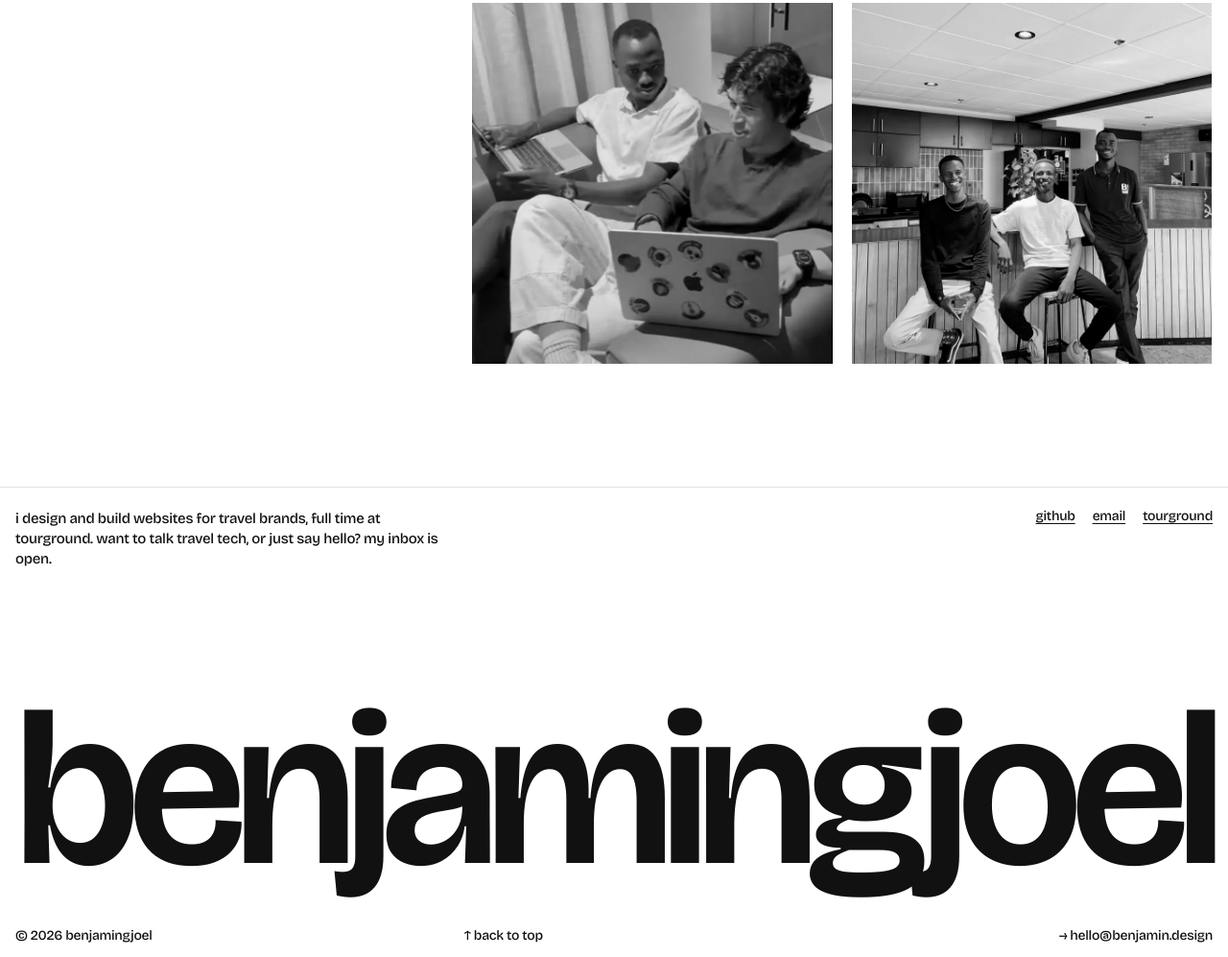
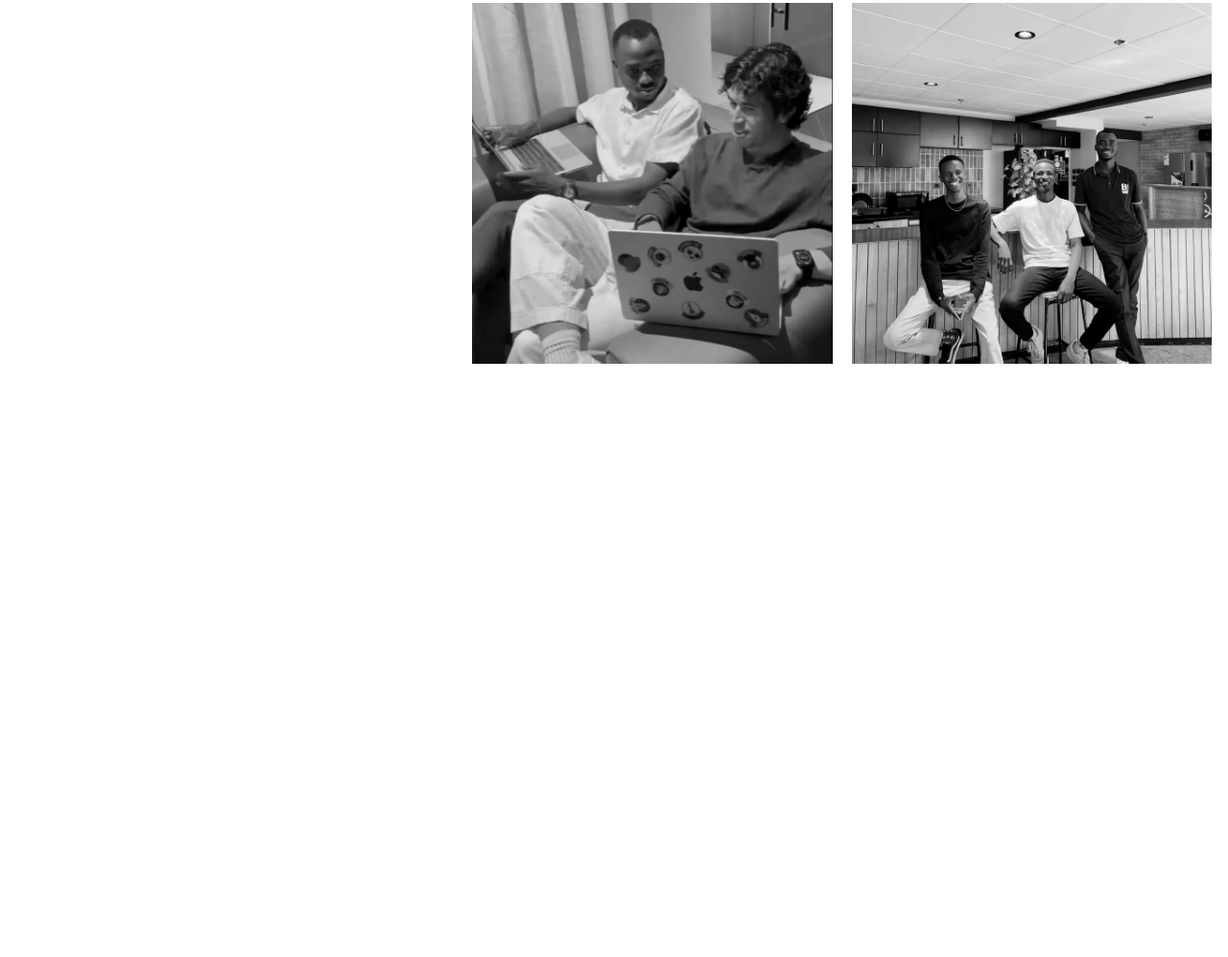
Before and after one commit to benjamingjoel2/portfo-lio, a plain HTML site: page tourground/index.html in a window 1280 px wide. Shown: the part 1475-2472 px from the top of the page at 96% size. After the commit the page ends 1874 px from the top, so only its background shows below. Drawn offline with nearby package versions, Linux system fonts and the light colour scheme.

Commit message:
Tourground page: no footer
Co-Authored-By: Claude Opus 5.5 <noreply@anthropic.com>
Claude-Session: https://claude.ai/code/session_016tmrtva9t9mQ6jqboEgk21

```diff
--- a/assets/site.css
+++ b/assets/site.css
@@ -625,3 +625,4 @@ a.chip:hover, a.chip:focus-visible, button.chip:hover, button.chip:focus-visible
   .info { left: var(--ml); right: var(--m); }
   .counter { left: var(--ml); }
 }
+.tg { padding-bottom: 20px; }
--- a/tourground/index.html
+++ b/tourground/index.html
@@ -16,7 +16,7 @@
   <link rel="preconnect" href="https://fonts.googleapis.com" />
   <link rel="preconnect" href="https://fonts.gstatic.com" crossorigin />
   <link href="https://fonts.googleapis.com/css2?family=Bricolage+Grotesque:opsz,wght@12..96,400..700&display=swap" rel="stylesheet" />
-  <link rel="stylesheet" href="/assets/site.css?v=a46fdc3e7b" />
+  <link rel="stylesheet" href="/assets/site.css?v=849ec00a1a" />
 </head>
 <body class="no-js" data-tz="Africa/Lagos">
   <script>document.body.classList.remove('no-js');</script>
@@ -77,18 +77,7 @@
     </div>
   </main>
 
-  <footer class="ftr">
-    <div class="g ftr-top">
-      <p class="ftr-lead">i design and build websites for travel brands, full time at tourground. want to talk travel tech, or just say hello? my inbox is open.</p>
-      <ul class="ftr-soc s"><li><a href="https://github.com/benjamingjoel2">github</a></li><li><a href="mailto:hello@benjamin.design">email</a></li><li><a href="https://tourground.com">tourground</a></li></ul>
-    </div>
-    <div class="ftr-name-wrap"><p class="ftr-name" data-fit aria-hidden="true">benjamingjoel</p></div>
-    <div class="g ftr-base s">
-      <span>© 2026 benjamingjoel</span>
-      <a class="ftr-top-link" href="#top">↑ back to top</a>
-      <a class="ftr-m" href="mailto:hello@benjamin.design" data-copy="hello@benjamin.design">→ hello@benjamin.design</a>
-    </div>
-  </footer>
+
   <div class="toast" role="status" aria-live="polite"></div>
   <script src="/assets/works.js?v=e14980572b"></script>
   <script src="/assets/site.js?v=75d0b4b809" defer></script>
```
Also changed, not shown: 404.html (+1 -1 lines), about/index.html (+1 -1 lines), contact/index.html (+1 -1 lines), gallery/index.html (+1 -1 lines), index.html (+1 -1 lines), scripts/build.mjs (+4 -4 lines), work/barjeeljourneys/index.html (+1 -1 lines), work/campaniletravel/index.html (+1 -1 lines), work/edgeofnorth/index.html (+1 -1 lines), work/escalevoyages/index.html (+1 -1 lines), work/index.html (+1 -1 lines), work/komorebi/index.html (+1 -1 lines), work/outbackandreef/index.html (+1 -1 lines), work/seventhcontinent/index.html (+1 -1 lines).
